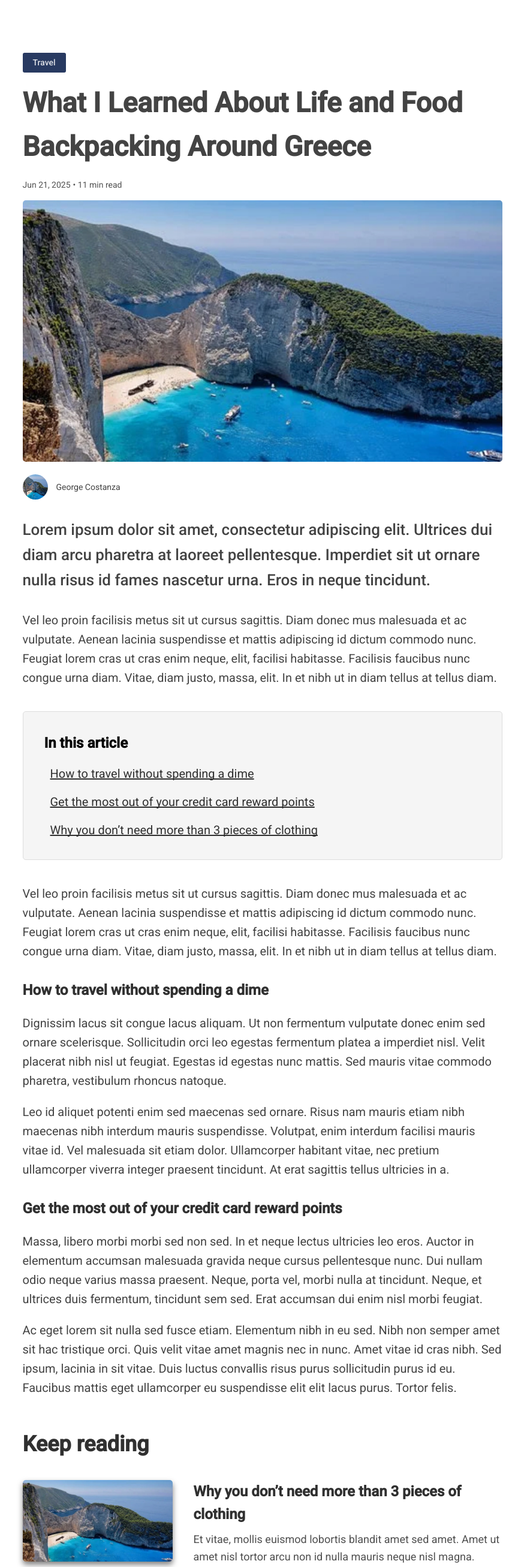
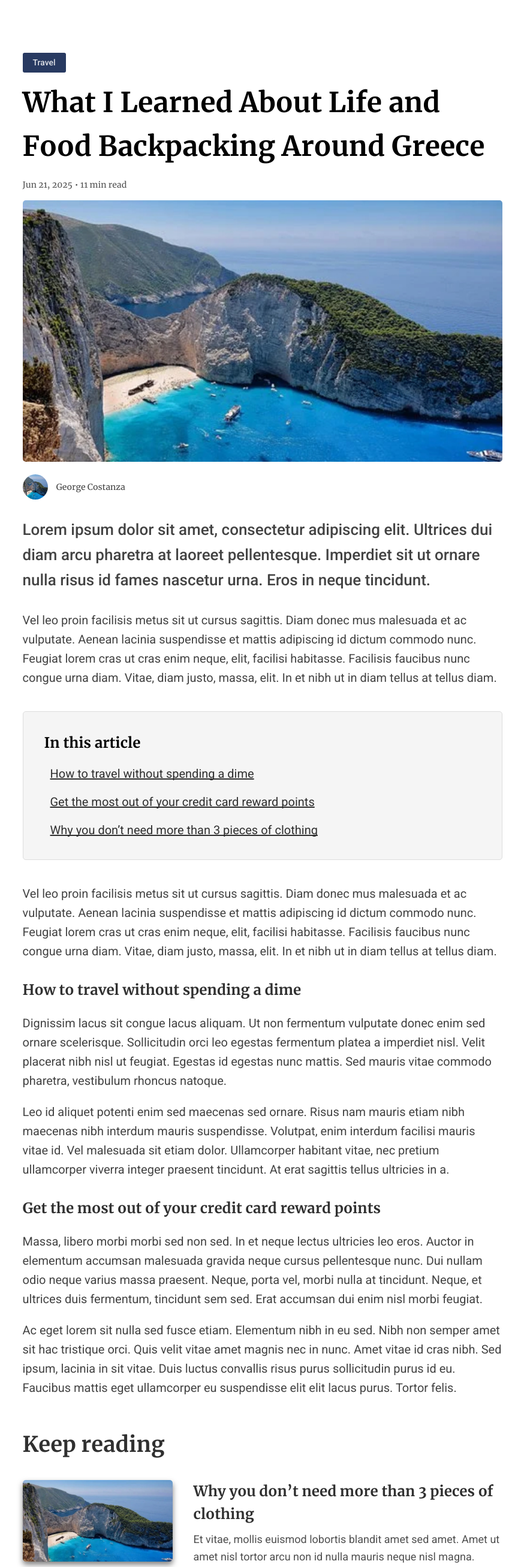
Before and after one commit to MoonSpruc/blog, a website with bundled scripts: page posts/post.html in a window 1280 px wide. Shown: the part 80-2693 px from the top of the page at 60% size, without its empty margins (195-1064 px from the left). Built offline with nearby package versions, Linux system fonts and the light colour scheme.

Commit message:
refactor: update html to use existing styles

```diff
--- a/posts/post.html
+++ b/posts/post.html
@@ -36,18 +36,20 @@
 						<div class="blog-details__content blog-card">
 							<span class="blog-card__tag tag">Travel</span>
 							<h1
-								class="blog-card__title title--700 title--black title--46 title--second"
+								class="blog-card__title title--700 title--color-black title--46 font-family-second"
 							>
 								What I Learned About Life and Food Backpacking Around Greece
 							</h1>
-							<div class="blog-card__body">
+							<div class="blog-card__body mb--15">
 								<time
 									datetime="2025-06-21"
-									class="blog-card__body-date text--14"
+									class="blog-card__body-date text--14 font-family-second"
 								>
 									Jun 21, 2025
 								</time>
-								<div class="blog-card__body-read-time text--14">
+								<div
+									class="blog-card__body-read-time text--14 font-family-second"
+								>
 									• 11 min read
 								</div>
 							</div>
@@ -72,7 +74,7 @@
 								</a>
 								<a
 									href="/"
-									class="blog-card__author-name text text--14 text--hover"
+									class="blog-card__author-name text--14 font-family-second hover"
 								>
 									George Costanza
 								</a>
@@ -80,13 +82,15 @@
 						</div>
 						<div class="blog-details__body">
 							<div class="blog-details__body-wrapper">
-								<h2 class="blog-details__body-title-main title--26 title--500">
+								<h2
+									class="blog-details__body-title-main title--26 title--500 mb--30"
+								>
 									Lorem ipsum dolor sit amet, consectetur adipiscing elit.
 									Ultrices dui diam arcu pharetra at laoreet pellentesque.
 									Imperdiet sit ut ornare nulla risus id fames nascetur urna.
 									Eros in neque tincidunt.
 								</h2>
-								<div class="blog-details__body-text">
+								<div class="blog-details__body-text mb--40">
 									<p>
 										Vel leo proin facilisis metus sit ut cursus sagittis. Diam
 										donec mus malesuada et ac vulputate. Aenean lacinia
@@ -98,10 +102,10 @@
 									</p>
 								</div>
 								<nav
-									class="blog-details__body-navigation navigation-blog-details"
+									class="blog-details__body-navigation navigation-blog-details mb--40"
 								>
 									<h2
-										class="navigation-blog-details__title title--24 title--700 title--second"
+										class="navigation-blog-details__title title--24 title--700 title--color-black font-family-second mb--15"
 									>
 										In this article
 									</h2>
@@ -137,7 +141,7 @@
 							</div>
 							<div class="blog-details__body-wrapper">
 								<h3
-									class="blog-details__body-title title--24 title--700 title--second title--color-3030"
+									class="blog-details__body-title title--24 title--700 font-family-second title--color-3030 mb--20"
 								>
 									How to travel without spending a dime
 								</h3>
@@ -162,7 +166,7 @@
 							</div>
 							<div class="blog-details__body-wrapper">
 								<h3
-									class="blog-details__body-title title--24 title--700 title--second title--color-3030"
+									class="blog-details__body-title title--24 title--700 font-family-second title--color-3030 mb--20"
 								>
 									Get the most out of your credit card reward points
 								</h3>
@@ -189,7 +193,7 @@
 						</div>
 						<div class="blog-details__other">
 							<h4
-								class="blog-details__other-title-big title--36 title--700 title--second title--color-3030"
+								class="blog-details__other-title-big title--36 title--700 font-family-second title--color-3030 mb--30"
 							>
 								Keep reading
 							</h4>
@@ -205,10 +209,11 @@
 										/>
 									</a>
 									<div class="blog-details__other-content">
-										<h5
-											class="blog-details__other-title-small title--24 title--700 title--second title--color-3030"
-										>
-											<a href="/">
+										<h5 class="blog-details__other-title-small">
+											<a
+												href="/"
+												class="title--24 title--700 font-family-second title--color-3030 hover"
+											>
 												Why you don’t need more than 3 pieces of clothing
 											</a>
 										</h5>
@@ -296,7 +301,7 @@
 							<li class="footer__menu-item">
 								<a
 									href="/"
-									class="footer__menu-link text--14 font-family-second"
+									class="footer__menu-link text--14 font-family-second hover"
 								>
 									About
 								</a>
@@ -304,7 +309,7 @@
 							<li class="footer__menu-item">
 								<a
 									href="/"
-									class="footer__menu-link text--14 font-family-second"
+									class="footer__menu-link text--14 font-family-second hover"
 								>
 									Privacy Policy
 								</a>
@@ -312,7 +317,7 @@
 							<li class="footer__menu-item">
 								<a
 									href="/"
-									class="footer__menu-link text--14 font-family-second"
+									class="footer__menu-link text--14 font-family-second hover"
 								>
 									Contact
 								</a>
--- a/styles/_common.scss
+++ b/styles/_common.scss
@@ -99,6 +99,32 @@
 	font-family: var(--font-family-second);
 }
 
+.mb {
+	&--15 {
+		&:not(:last-child) {
+			margin-bottom: rem(15);
+		}
+	}
+
+	&--20 {
+		&:not(:last-child) {
+			margin-bottom: rem(20);
+		}
+	}
+
+	&--30 {
+		&:not(:last-child) {
+			margin-bottom: rem(30);
+		}
+	}
+
+	&--40 {
+		&:not(:last-child) {
+			margin-bottom: rem(40);
+		}
+	}
+}
+
 .image {
 	@include hover {
 		opacity: 0.85;
@@ -125,7 +151,7 @@
 		display: grid;
 		grid-template-columns: repeat(2, 1fr);
 		row-gap: rem(30);
-		@include fluid('column-gap', 80, 20);
+		@include fluid('column-gap', 60, 20);
 
 		@include mobile {
 			grid-template-columns: auto;
@@ -285,10 +311,6 @@
 		display: flex;
 		column-gap: rem(4);
 
-		&:not(:last-child) {
-			margin-bottom: rem(15);
-		}
-
 		&-date,
 		&-read-time {
 			color: #515151;
--- a/styles/_home.scss
+++ b/styles/_home.scss
@@ -16,10 +16,6 @@
 			font-weight: 900;
 			color: var(--color-dark-blue);
 			@include fluid('font-size', 48, 40);
-
-			&:not(:last-child) {
-				margin-bottom: rem(20);
-			}
 		}
 
 		&-text {
@@ -30,7 +26,7 @@
 		display: grid;
 		grid-template-columns: repeat(2, 1fr);
 		row-gap: rem(30);
-		@include fluid('column-gap', 80, 20);
+		@include fluid('column-gap', 60, 20);
 
 		@include mobile {
 			grid-template-columns: auto;
--- a/styles/blocks/_blog-details.scss
+++ b/styles/blocks/_blog-details.scss
@@ -9,23 +9,7 @@
 			margin-top: rem(30);
 		}
 
-		&-title {
-			&:not(:last-child) {
-				margin-bottom: rem(20);
-			}
-
-			&-main {
-				&:not(:last-child) {
-					margin-bottom: rem(30);
-				}
-			}
-		}
-
 		&-text {
-			&:not(:last-child) {
-				margin-bottom: rem(40);
-			}
-
 			p {
 				&:not(:last-child) {
 					margin-bottom: rem(20);
@@ -38,21 +22,9 @@
 		margin-top: rem(50);
 
 		&-title {
-			&-big {
-				&:not(:last-child) {
-					margin-bottom: rem(30);
-				}
-			}
-
 			&-small {
 				&:not(:last-child) {
 					margin-bottom: rem(8);
-				}
-
-				a {
-					@include hover {
-						text-decoration: underline;
-					}
 				}
 			}
 		}
@@ -80,16 +52,6 @@
 	border: rem(1) solid #ddd;
 	border-radius: var(--border-radius-l);
 
-	margin-bottom: rem(40);
-
-	&__title {
-		color: var(--color-black);
-
-		&:not(:last-child) {
-			margin-bottom: rem(15);
-		}
-	}
-
 	&__list {
 		display: grid;
 		row-gap: rem(15);
--- a/styles/blocks/_footer.scss
+++ b/styles/blocks/_footer.scss
@@ -23,10 +23,6 @@
 
 		&-link {
 			color: #544b44;
-
-			@include hover {
-				text-decoration: underline;
-			}
 		}
 	}
 }
```
Also changed, not shown: blog.html (+8 -6 lines), index.html (+9 -7 lines), styles/main.css, 1 other file.
